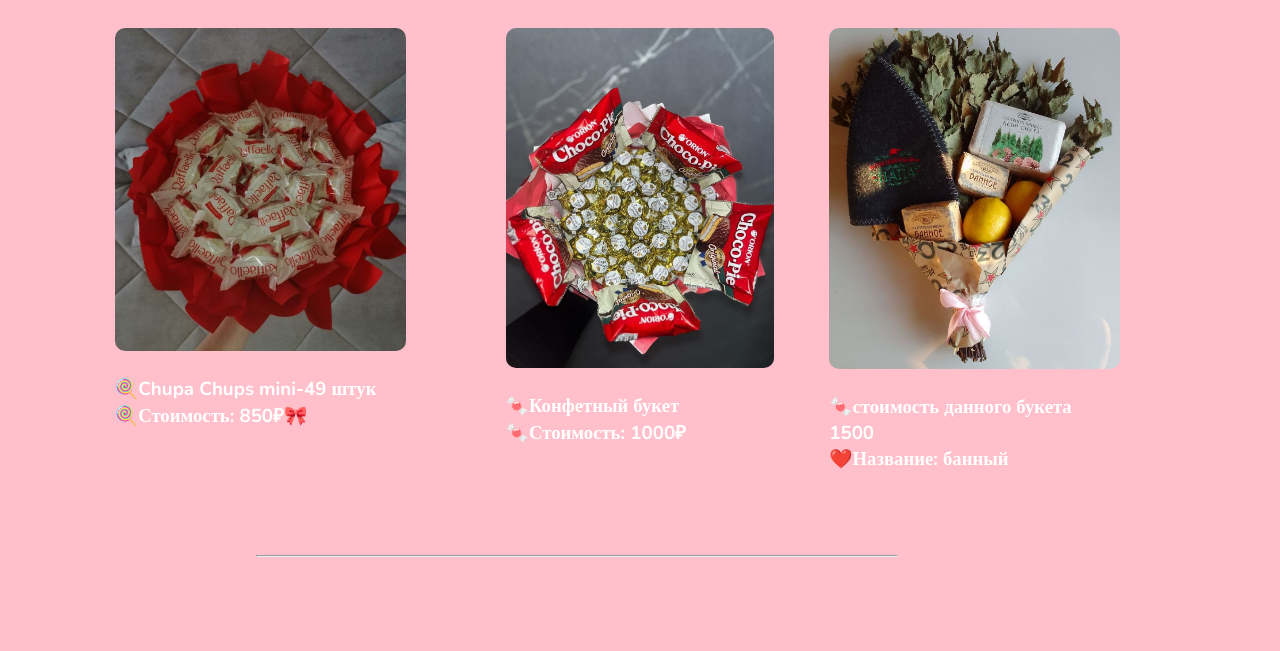
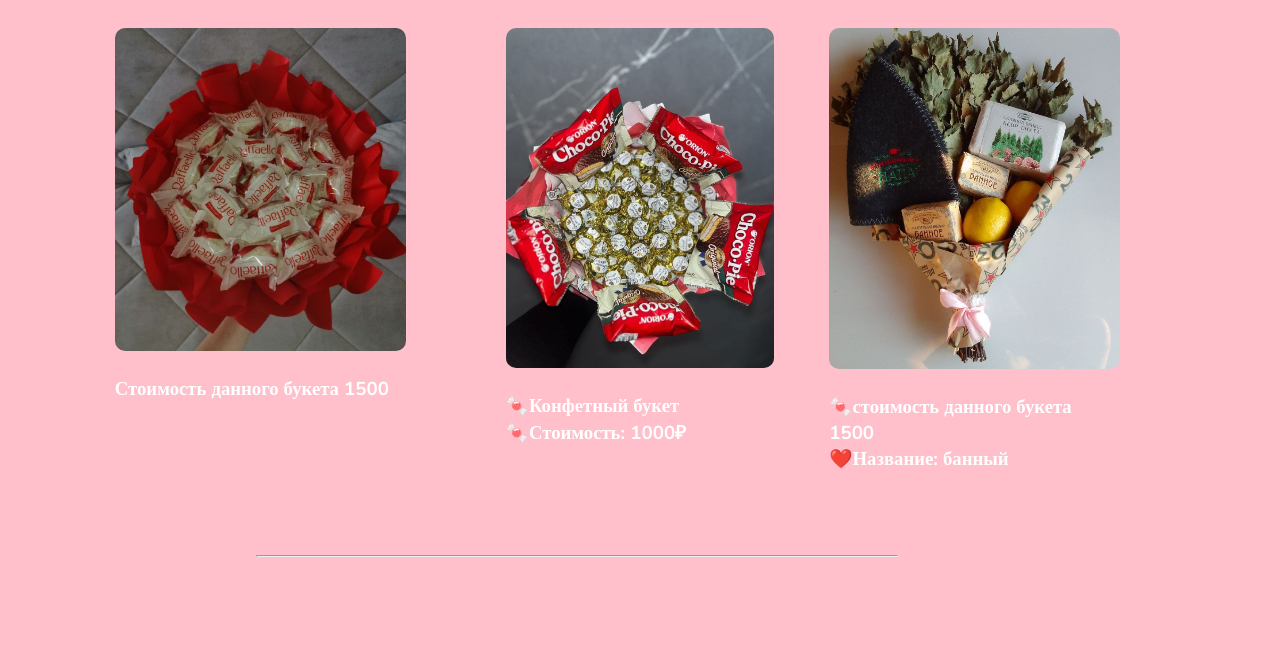
Before and after one commit to Mak31m232/sweet-bouquets, a plain HTML site: page index.html in a window 1280 px wide. Shown: the part 147-798 px from the top of the page. Drawn offline with nearby package versions, Linux system fonts and the light colour scheme.

Commit message:
Add files via upload

```diff
--- a/index.html
+++ b/index.html
@@ -23,8 +23,7 @@
         <div class="first-row">
             <div class="first-img">
                 <img src="img/чупа1.jpg" alt="">
-                <h3>🍭Chupa Chups mini-49 штук <br>
-                    🍭Стоимость: 850₽🎀
+                <h3>Стоимость данного букета 1500
                 </h3>
             </div>
             <div class="second-img">
```
